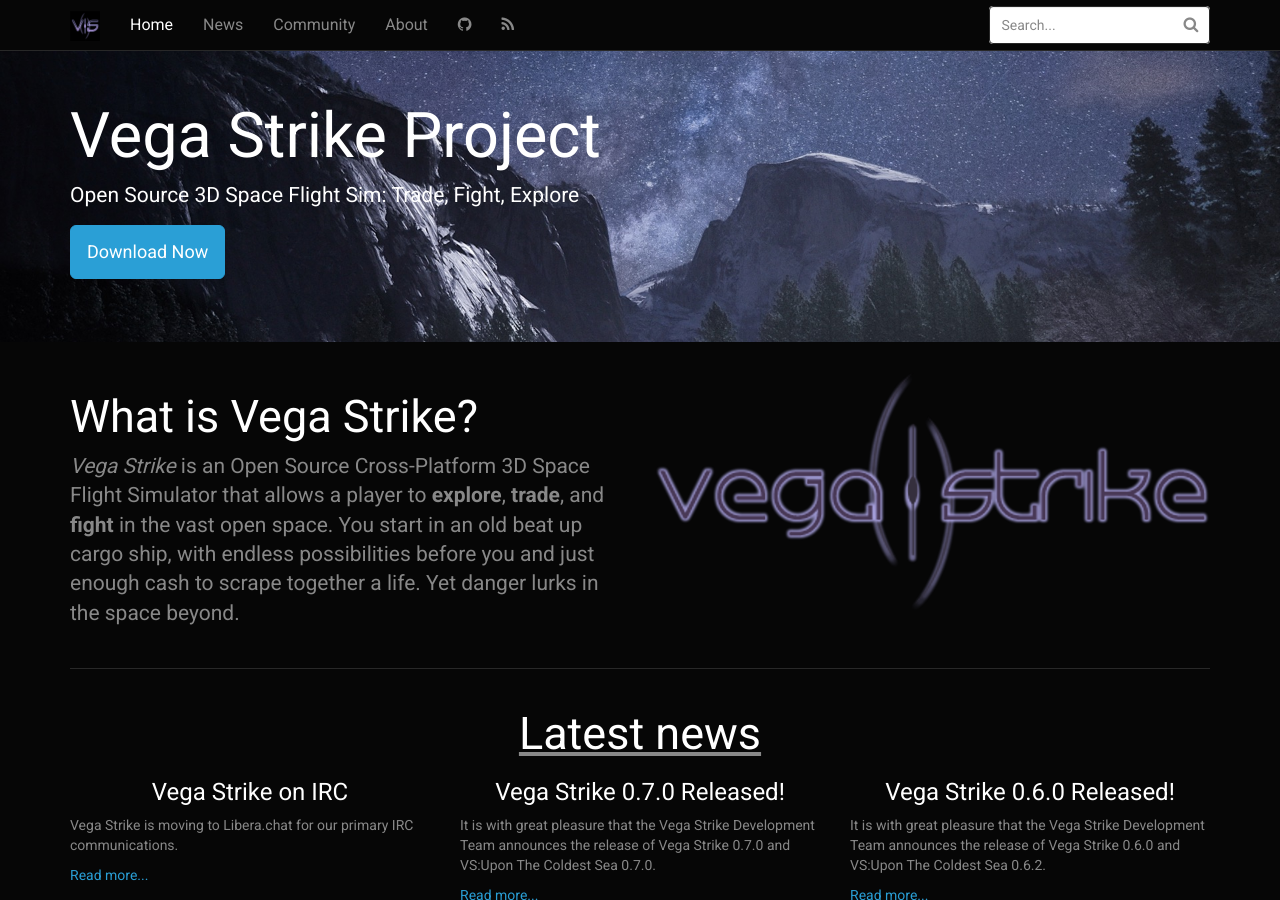
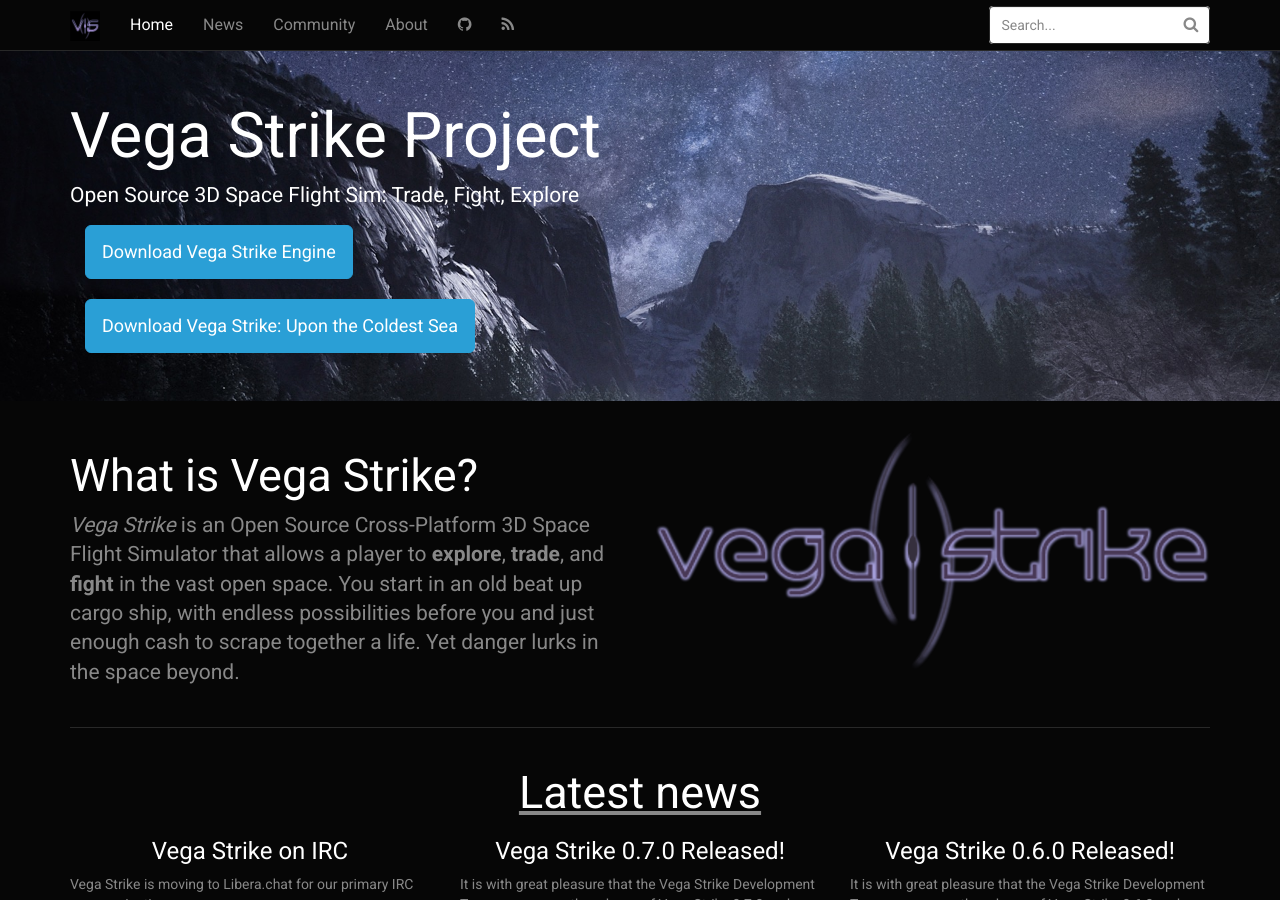
Before and after one commit to vegastrike/vegastrike.github.io, a Jekyll site: the page built from index.html, in a window 1280 px wide and 900 px high. Built offline with Jekyll 4.4.1, drawn with Linux system fonts in a browser that asks for light colours.

Commit message:
Bug Fix: Two download buttons, not one
For the moment, let's show two-download buttons and point to both
the engine and the assets.

```diff
--- a/_config.yml
+++ b/_config.yml
@@ -33,6 +33,9 @@
 github_username:  vegastrike
 gitter: https://gitter.im/vegastrike/community
 google_site_verification: z7w-3d4YMTeLVhjeVElqaV1_qmjG-zKJzKGVDgZucvY
+
+engine_download_url: https://github.com/vegastrike/Vega-Strike-Engine-Source/releases
+vsutcs_download_url: https://github.com/vegastrike/Assets-Production/releases
 
 # theme options from https://bootswatch.com/3/
 # comment out this to use default Bootstrap
--- a/index.html
+++ b/index.html
@@ -6,7 +6,11 @@
     <div class="container">
         <h1>Vega Strike Project</h1>
         <p>Open Source 3D Space Flight Sim: Trade, Fight, Explore</p>
-        <p><a class="btn btn-primary btn-lg" href="{{ site.git_address }}/releases" role="button">Download Now</a></p>
+        <div class="container">
+         <dt><a class="btn btn-primary btn-lg" href="{{ site.engine_download_url }}" role="button">Download Vega Strike Engine</a></dt>
+         <dt><!-- just some emtpy content so that there's some space between the buttons -->&nbsp;</dt>
+         <dt><a class="btn btn-primary btn-lg" href="{{ site.vsutcs_download_url }}" role="button">Download Vega Strike: Upon the Coldest Sea</a></dt>
+        </div>
     </div>
 </div>
 <div class="container">
```
